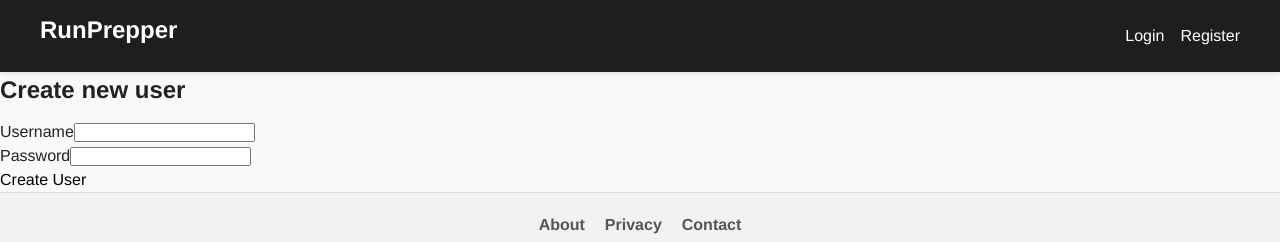
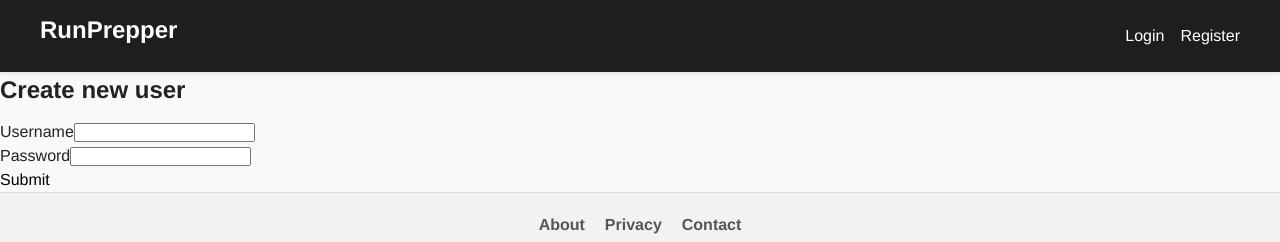
Before and after one commit to dangosailing/aidev24_webdev_fe, a React (Vite) app: page /register in a window 1280 px wide. Shown: the top 242 px of the page. Built offline with nearby package versions, Linux system fonts and the light colour scheme; some icons are missing.

Commit message:
change register form to the form component

```diff
--- a/src/pages/Register.jsx
+++ b/src/pages/Register.jsx
@@ -1,58 +1,22 @@
-import React, { useState }from 'react'
-import { useForm } from 'react-hook-form'
+import React from 'react'
+import Form from '../components/Form'
 import { createUser } from '../services/userApi'
-import TextInput from '../components/TextInput'
+
 
 const Register = () => {
-  const {
-    register,
-    handleSubmit,
-    formState: { errors },
-    reset,
-  } = useForm();
+  const fields = [
+    { name: "username", label: "Username", validation: { required: "Username is required" } },
+    { name: "password", label: "Password", type: "password", validation: {
+        required: "Password is required",
+        minLength: { value: 6, message: "Password must be at least 6 characters" }
+      }
+    }
+  ]
 
-
-  const [serverMessage, setServerMessage] = useState("")
-
-  const onSubmit = async (data) => {
-    try{
-      const response = await createUser(data)
-      setServerMessage({type: "success", text: response.message})
-      reset()
-    } catch(error){
-      setServerMessage({
-        type: "error",
-        text: error.response?.data?.error || "Something went wrong!",
-      })
-    }
-  }
   return (
     <div className="form-container">
       <h2>Create new user</h2>
-      {serverMessage && (
-        <p>{serverMessage.text}</p>
-      )}
-      <form onSubmit={handleSubmit(onSubmit)}>
-        <TextInput
-          name="username"
-          label="Username"
-          register={register}
-          registerOptions={{ required: "Username is required" }}
-          error={errors.username}
-        />
-        <TextInput
-          name="password"
-          label="Password"
-          type="password"
-          register={register}
-          registerOptions={{
-            required: "Password is required",
-            minLength: { value: 6, message: "password must be atleast 6 characters" },
-          }}
-          error={errors.password}
-        />
-        <button type="submit">Create User</button>
-      </form>
+      <Form fields={fields} onSubmit={createUser} />
     </div>
   )
 }
```
